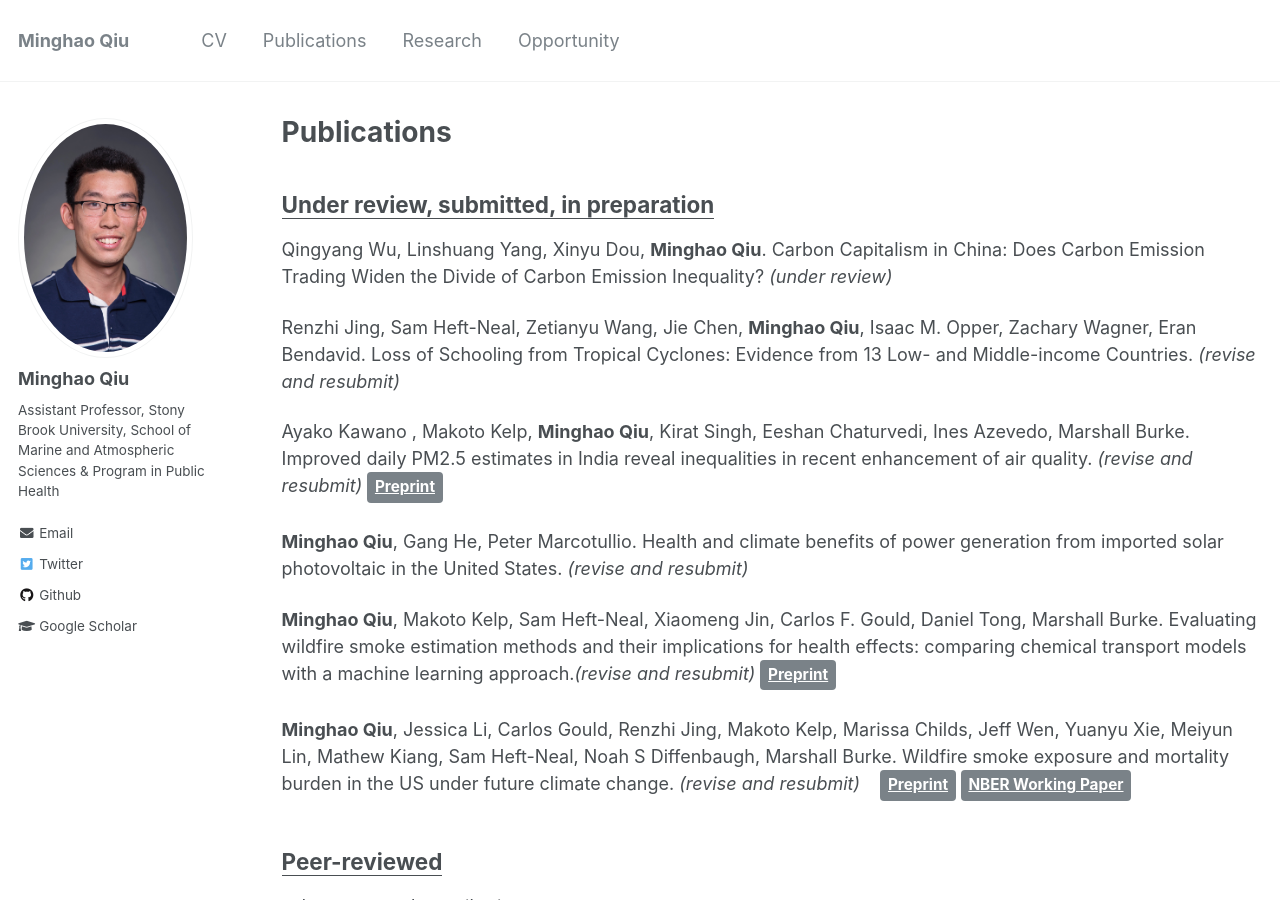
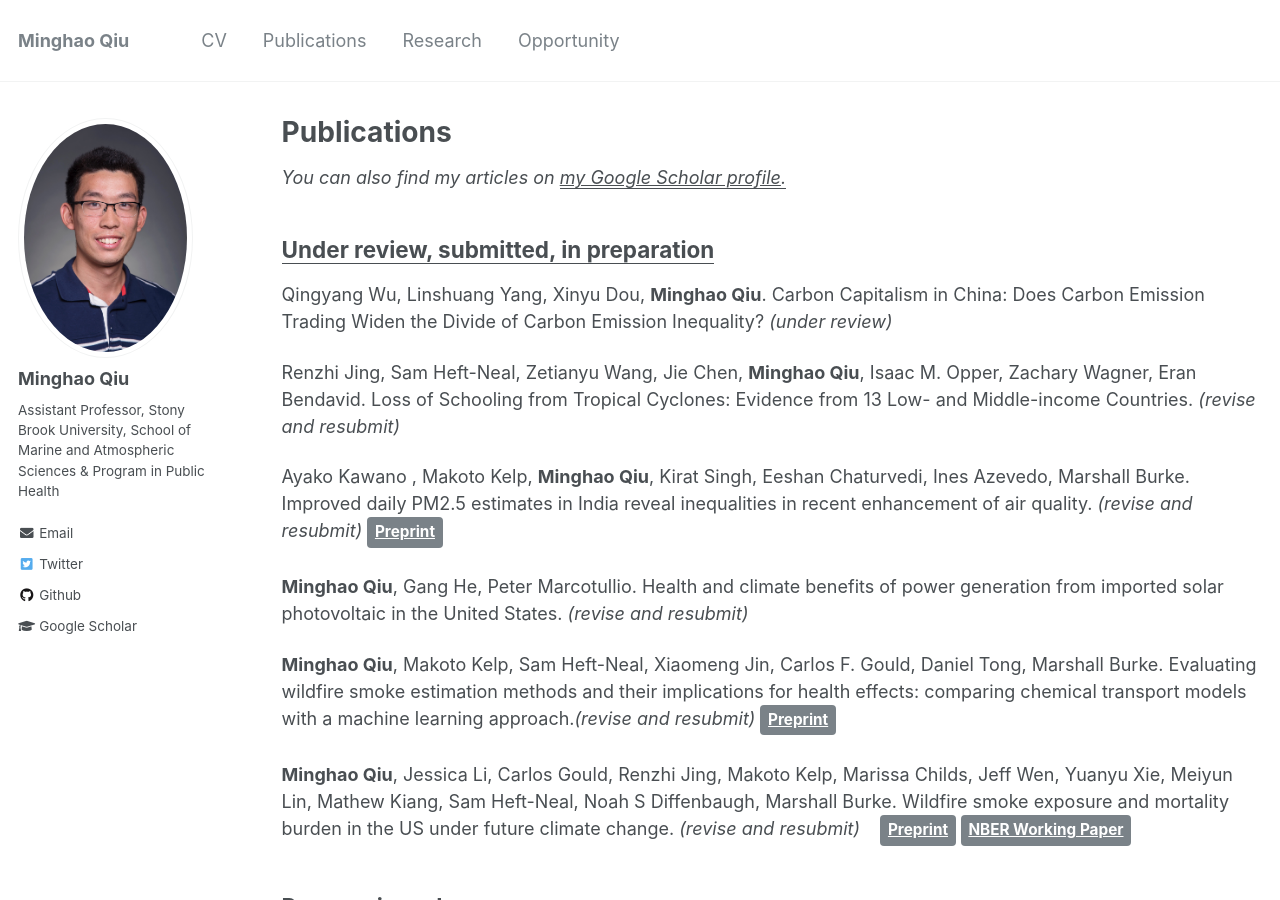
Before and after one commit to mhqiu/mhqiu.github.io, a Jekyll site: the page built from _pages/publications.md, in a window 1280 px wide and 900 px high. Built offline with Jekyll 4.4.1, drawn with Linux system fonts in a browser that asks for light colours.

Commit message:
Update publications.md

```diff
--- a/_pages/publications.md
+++ b/_pages/publications.md
@@ -5,9 +5,9 @@ permalink: /publications/
 author_profile: true
 ---
 
-{% if author.googlescholar %}
-  You can also find my articles on <u><a href="{{author.googlescholar}}">my Google Scholar profile</a>.</u>
-{% endif %}
+
+*You can also find my articles on <u><a href="{{ https://scholar.google.com/citations?hl=en&authuser=1&user=vKRtjbQAAAAJ}}">my Google Scholar profile</a>.</u>*
+
 
 {% include base_path %}
 
```
